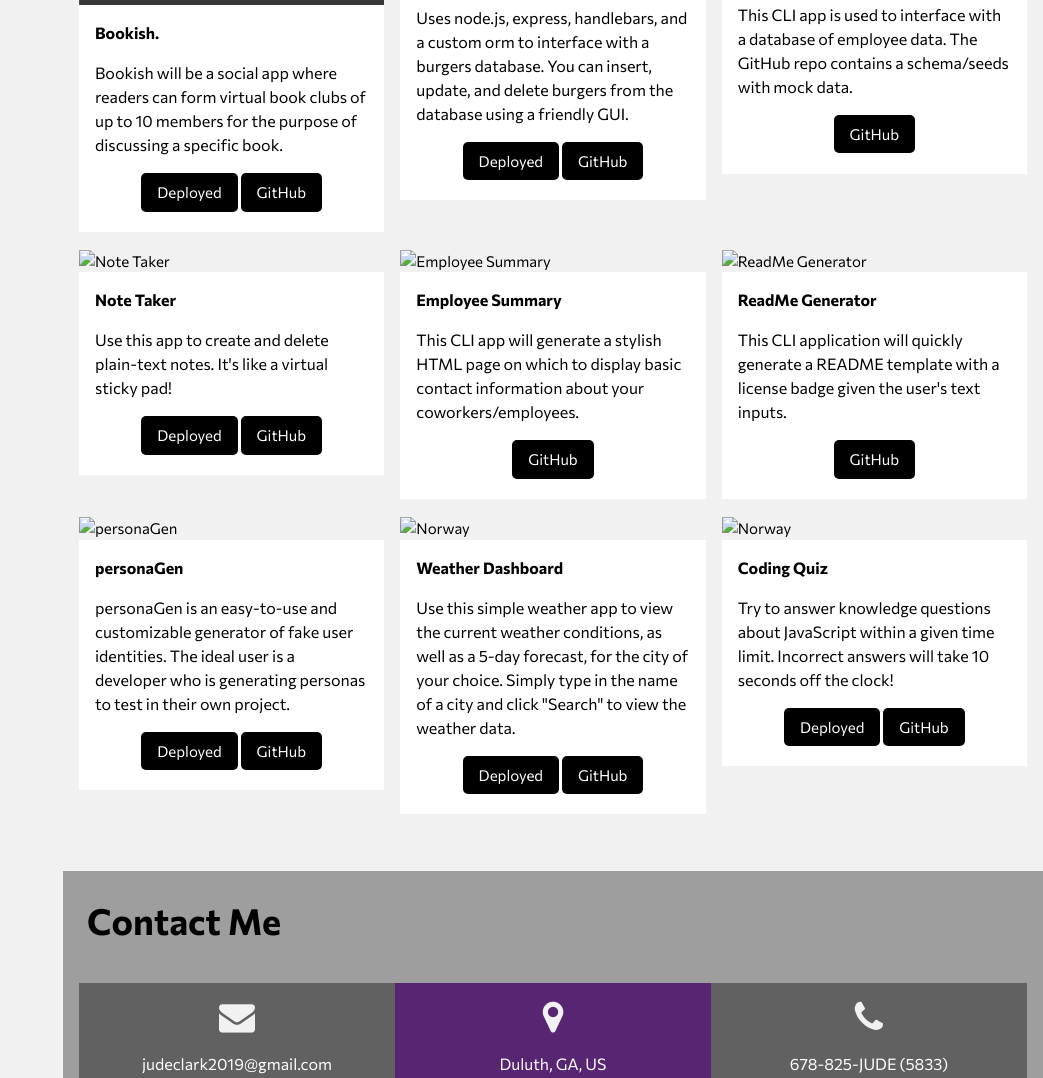
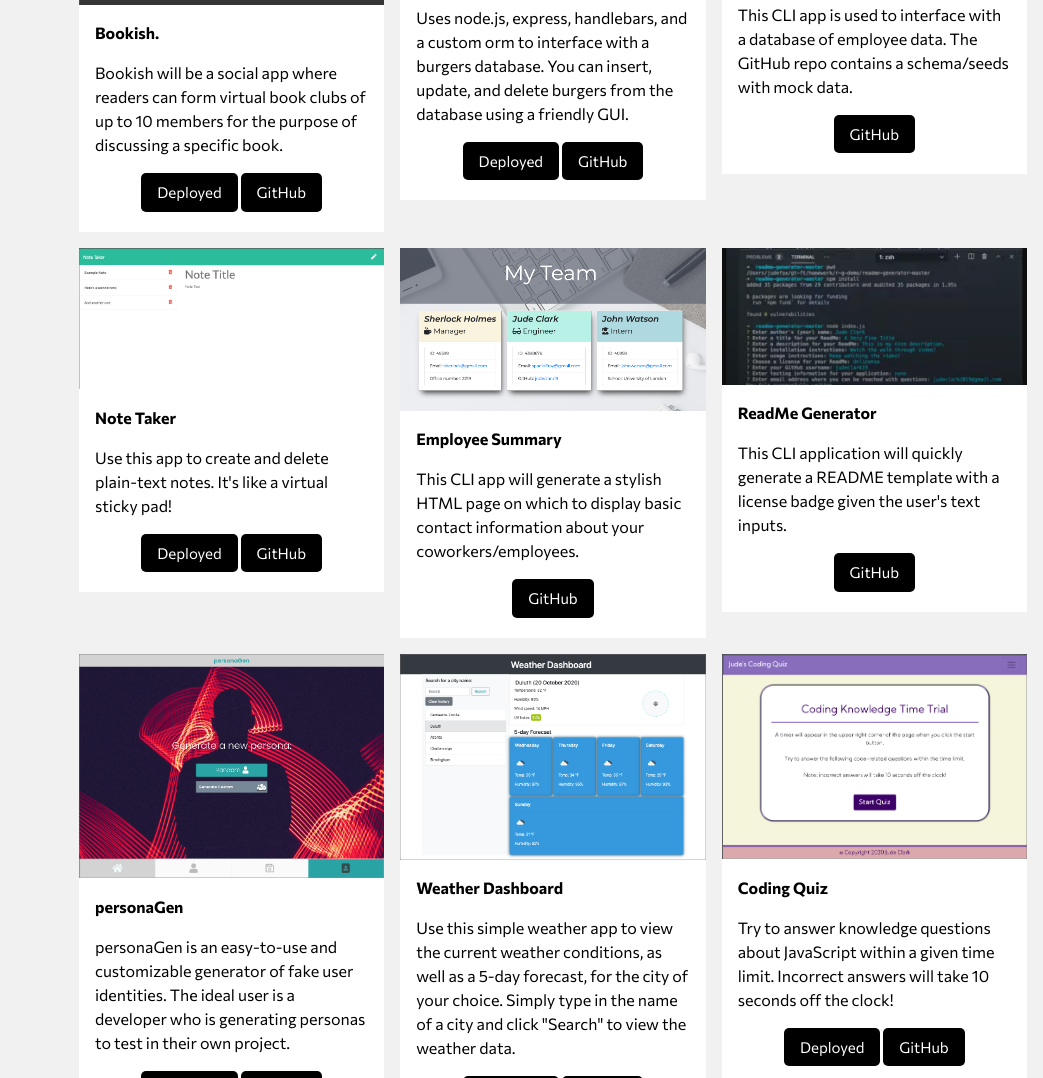
Before and after one commit to judeclark19/portfolio-3, a plain HTML site: page index.html in a window 1280 px wide. Shown: the part 894-1972 px from the top of the page, without its empty margins (237-1280 px from the left). Drawn offline with nearby package versions, Linux system fonts and the light colour scheme; the site is published under a folder, as on GitHub Pages, so addresses that start at the root find nothing.

Commit message:
it looks like if I add a . to the image path it will work

```diff
--- a/index.html
+++ b/index.html
@@ -396,7 +396,7 @@
         <div class="w3-row-padding">
           <div class="w3-third w3-container w3-margin-bottom">
             <img
-              src="/images/note-taker.png"
+              src="./images/note-taker.png"
               alt="Note Taker"
               style="width: 100%"
               class="w3-hover-opacity"
@@ -423,7 +423,7 @@
           </div>
           <div class="w3-third w3-container w3-margin-bottom">
             <img
-              src="/images/employee-template.png"
+              src="./images/employee-template.png"
               alt="Employee Summary"
               style="width: 100%"
               class="w3-hover-opacity"
@@ -451,7 +451,7 @@
           </div>
           <div class="w3-third w3-container">
             <img
-              src="/images/readme-gen.png"
+              src="./images/readme-gen.png"
               alt="ReadMe Generator"
               style="width: 100%"
               class="w3-hover-opacity"
@@ -484,7 +484,7 @@
         <div class="w3-row-padding">
           <div class="w3-third w3-container w3-margin-bottom">
             <img
-              src="/images/personagen.png"
+              src="./images/personagen.png"
               alt="personaGen"
               style="width: 100%"
               class="w3-hover-opacity"
@@ -512,8 +512,8 @@
           </div>
           <div class="w3-third w3-container w3-margin-bottom">
             <img
-              src="/images/weather-dash.png"
-              alt="Norway"
+              src="./images/weather-dash.png"
+              alt="Weather Dashboard"
               style="width: 100%"
               class="w3-hover-opacity"
             />
@@ -541,8 +541,8 @@
           </div>
           <div class="w3-third w3-container">
             <img
-              src="/images/coding-quiz.png"
-              alt="Norway"
+              src="./images/coding-quiz.png"
+              alt="Coding Quiz"
               style="width: 100%"
               class="w3-hover-opacity"
             />
```
